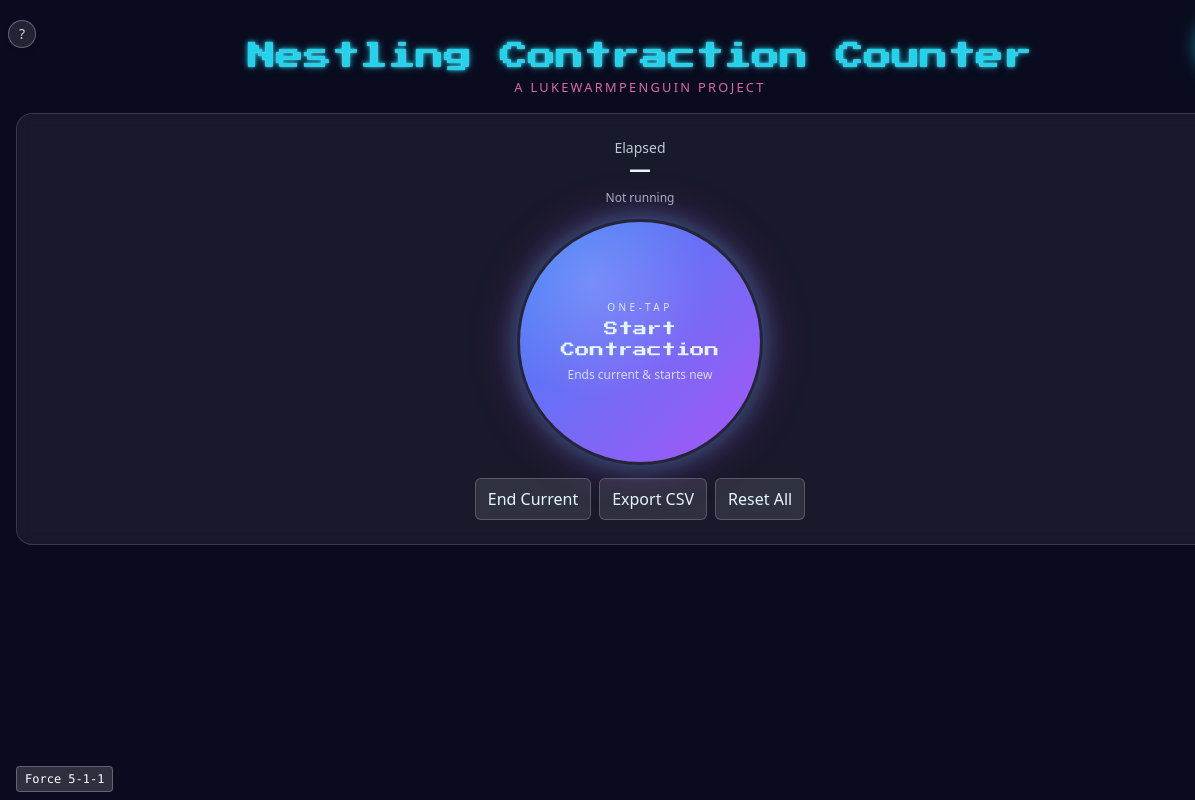
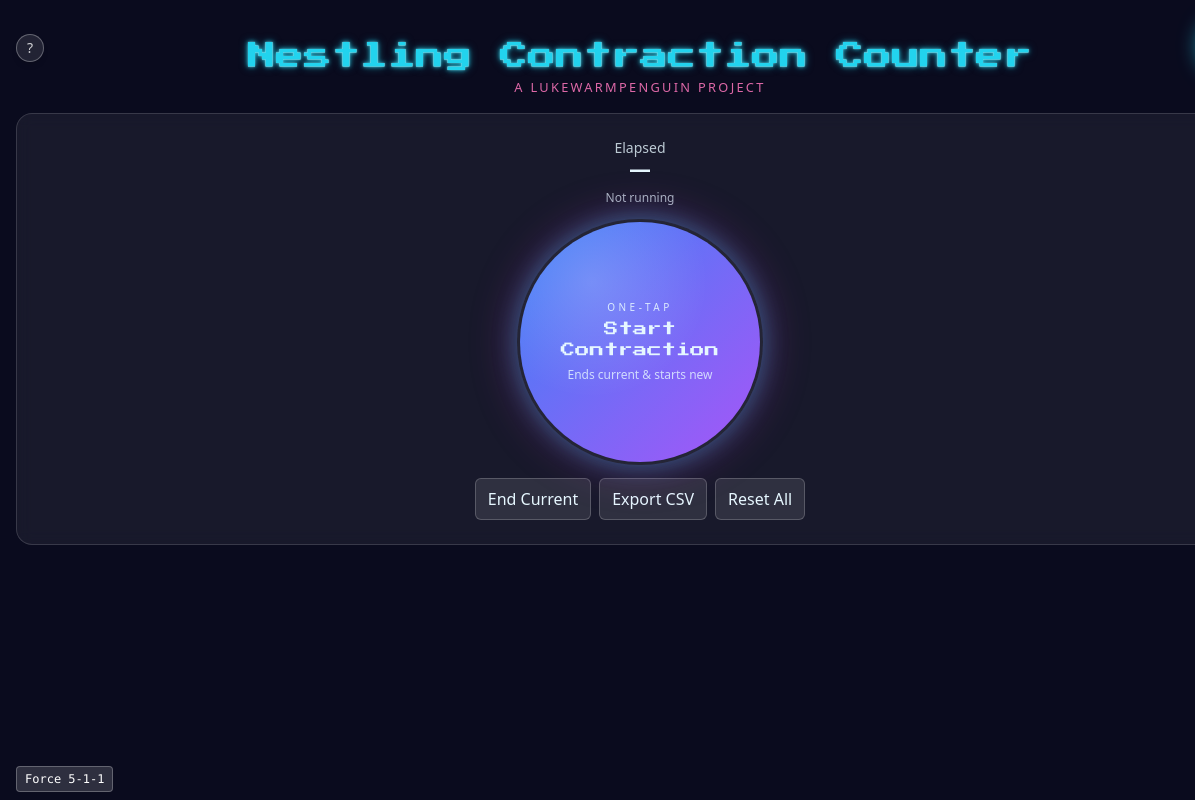
Before and after one commit to lukewarmpenguin/supreme-octo-barnacle, a plain HTML site: page index.html in a window 1280 px wide. Shown: the full height of the page, 0-1195 px from the left. Drawn offline with nearby package versions, Linux system fonts and the light colour scheme.

Commit message:
Update index.html
UI fix

```diff
--- a/index.html
+++ b/index.html
@@ -121,6 +121,11 @@
   filter: drop-shadow(0 0 8px rgba(244,114,182,0.9)) brightness(1.1);
   transform: scale(1.08);
 }
+   /* Horizontal center line for header icons (respects iPhone notch) */
+.icon-center {
+  top: calc(env(safe-area-inset-top) + 36px); /* adjust 36px to taste */
+  transform: translateY(-50%);                /* align by element center */
+}
 
 </style>
 </head>
@@ -129,7 +134,7 @@
 <header class="relative mb-4 pt-7">
   <!-- Help Modal Trigger -->
 <button id="openHelp"
-  class="absolute left-2 safe-top text-sm text-white/80 bg-white/10 hover:bg-white/20 border border-white/30 rounded-full w-7 h-7 flex items-center justify-center shadow-md backdrop-blur-sm transition"
+  class="absolute left-4 icon-center text-sm text-white/80 bg-white/10 hover:bg-white/20 border border-white/30 rounded-full w-7 h-7 flex items-center justify-center shadow-md backdrop-blur-sm transition"
   aria-label="Open help">?</button>
 
   <!-- Logo in the top-right -->
```
